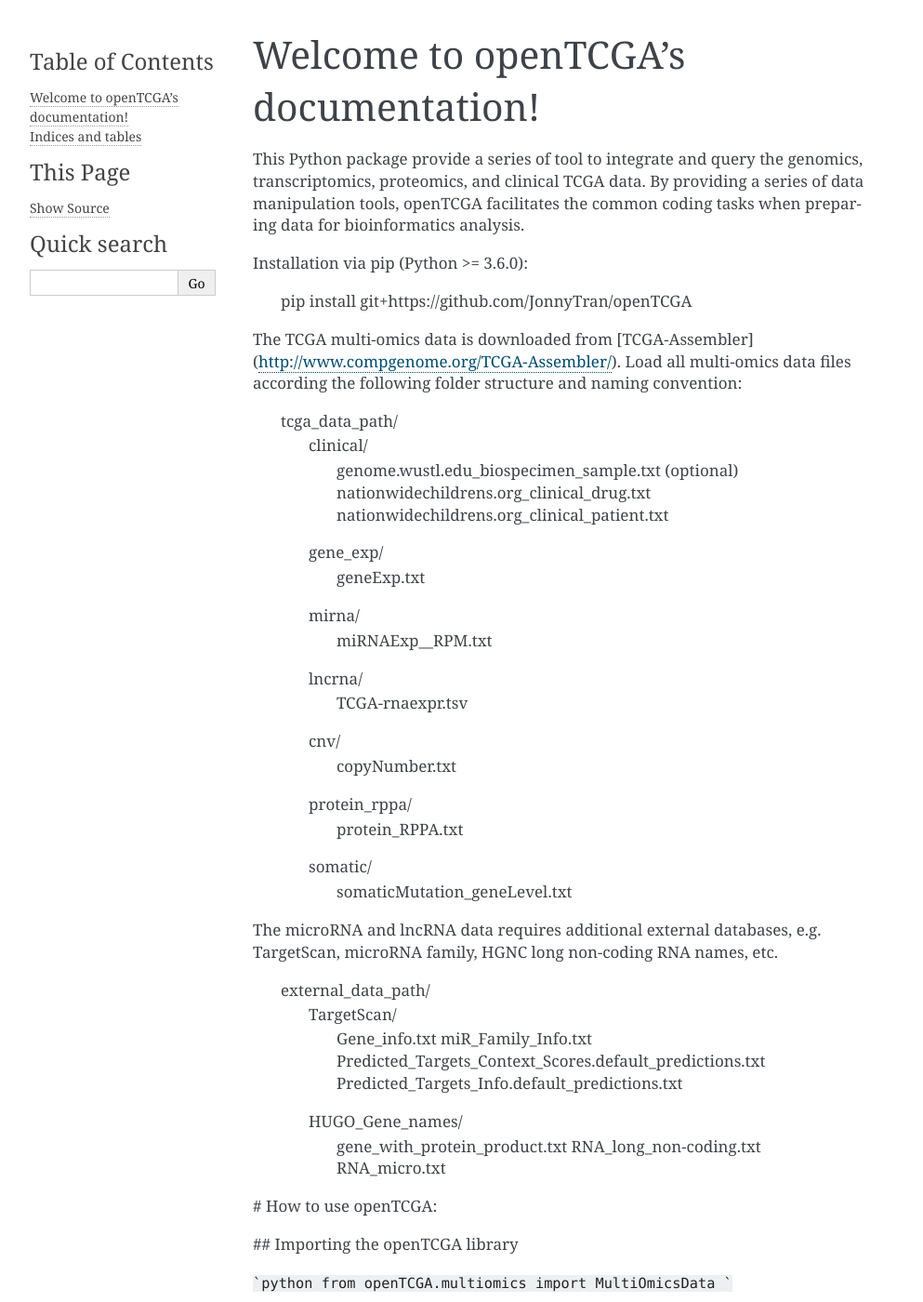
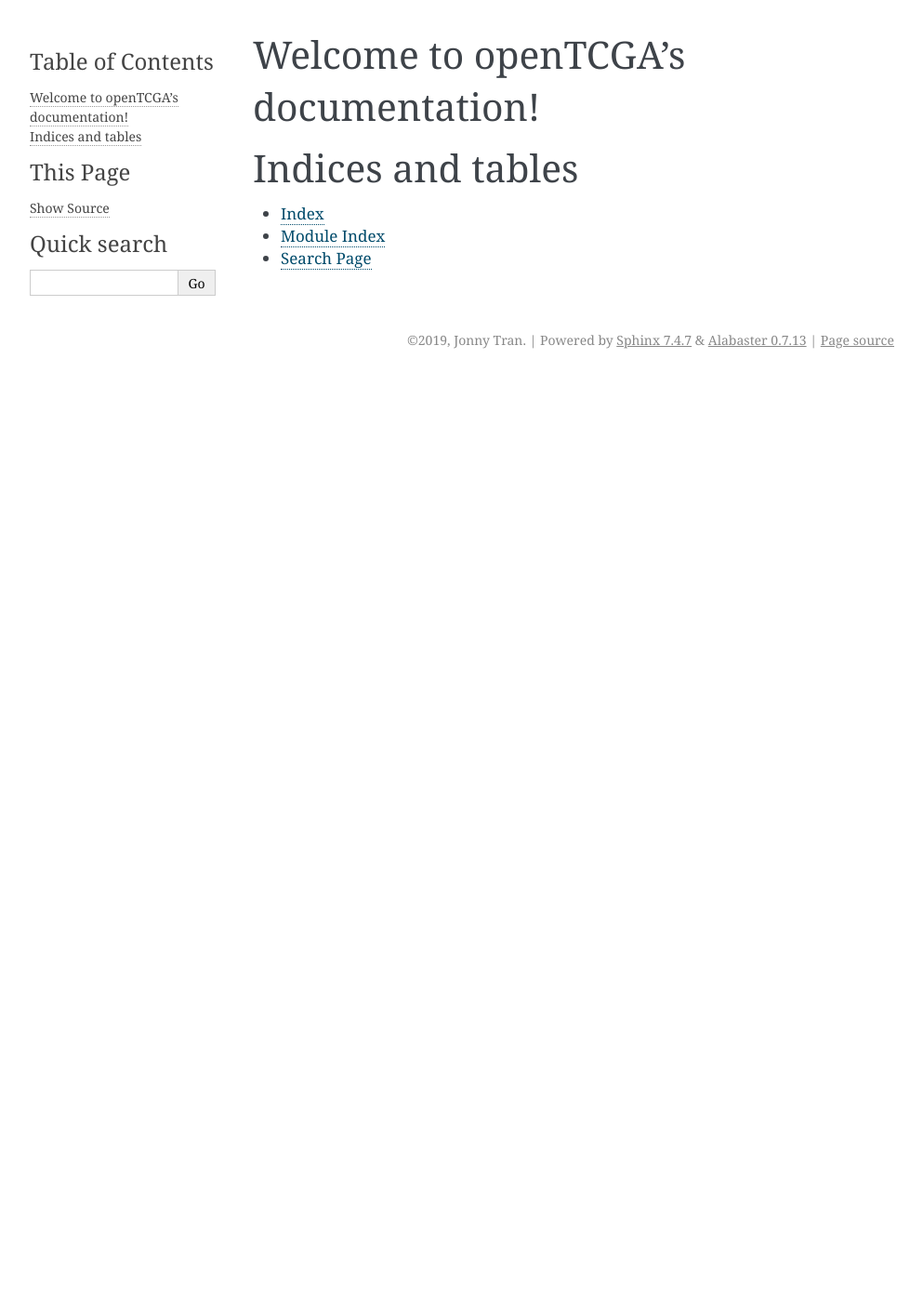
Before and after one commit to JonnyTran/OpenOmics, a Sphinx documentation site: the page built from docs/index.rst, in a window 1280 px wide and 1400 px high. Shown: the whole window at 93% size, without its empty margins (148-1141 px from the left). Built offline with Sphinx 7.4.7, drawn with Linux system fonts in a browser that asks for light colours; some of the changed text lies outside the part shown.

````diff
--- a/docs/index.rst
+++ b/docs/index.rst
@@ -5,76 +5,6 @@
 
 Welcome to openTCGA's documentation!
 ====================================
-
-This Python package provide a series of tool to integrate and query the genomics, transcriptomics, proteomics, and clinical TCGA data.
-By providing a series of data manipulation tools, openTCGA facilitates the common coding tasks when preparing data for bioinformatics analysis.
-
-Installation via pip (Python >= 3.6.0):
-
-    pip install git+https://github.com/JonnyTran/openTCGA
-
-
-The TCGA multi-omics data is downloaded from [TCGA-Assembler](http://www.compgenome.org/TCGA-Assembler/).
-Load all multi-omics data files according the following folder structure and naming convention:
-
-    tcga_data_path/
-        clinical/
-            genome.wustl.edu_biospecimen_sample.txt (optional)
-            nationwidechildrens.org_clinical_drug.txt
-            nationwidechildrens.org_clinical_patient.txt
-        gene_exp/
-            geneExp.txt
-        mirna/
-            miRNAExp__RPM.txt
-        lncrna/
-            TCGA-rnaexpr.tsv
-        cnv/
-            copyNumber.txt
-        protein_rppa/
-            protein_RPPA.txt
-        somatic/
-            somaticMutation_geneLevel.txt
-
-The microRNA and lncRNA data requires additional external databases, e.g. TargetScan, microRNA family, HGNC long non-coding RNA names, etc.
-
-    external_data_path/
-        TargetScan/
-            Gene_info.txt
-            miR_Family_Info.txt
-            Predicted_Targets_Context_Scores.default_predictions.txt
-            Predicted_Targets_Info.default_predictions.txt
-
-        HUGO_Gene_names/
-            gene_with_protein_product.txt
-            RNA_long_non-coding.txt
-            RNA_micro.txt
-
-
-# How to use openTCGA:
-
-
-## Importing the openTCGA library
-
-
-```python
-from openTCGA.multiomics import MultiOmicsData
-```
-
-## Import TCGA LUAD data downloaded from TCGA-Assembler
-
-
-```python
-folder_path ="./data/tcga-assembler/LUAD/"
-```
-
-
-
-```python
-# Load all modalities: Gene Expression, MicroRNA expression lncRNA expression, Copy Number Variation, Somatic Mutation, DNA Methylation, and Protein Expression data
-luad_data = MultiOmicsData(cancer_type="LUAD", folder_path=folder_path,
-                           modalities=["GE", "MIR", "LNC", "CNV", "SNP", "PRO"])
-
-```
 
 .. toctree::
    :maxdepth: 2
````
